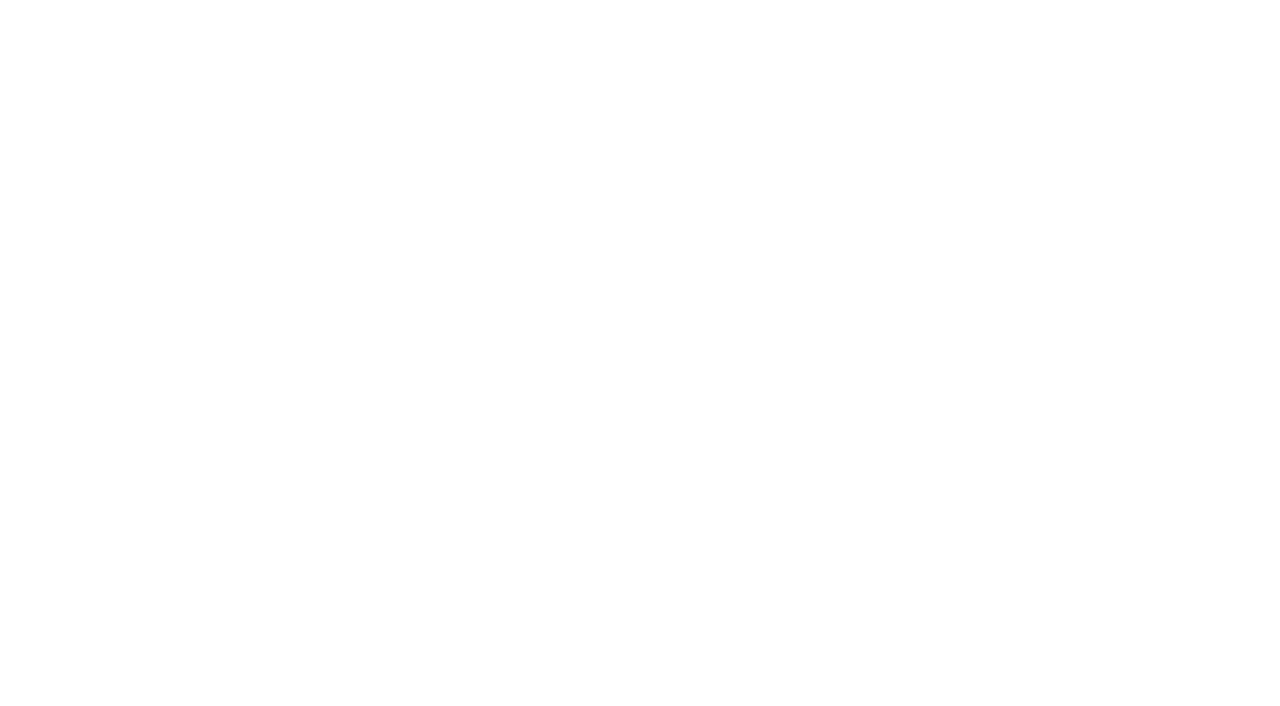
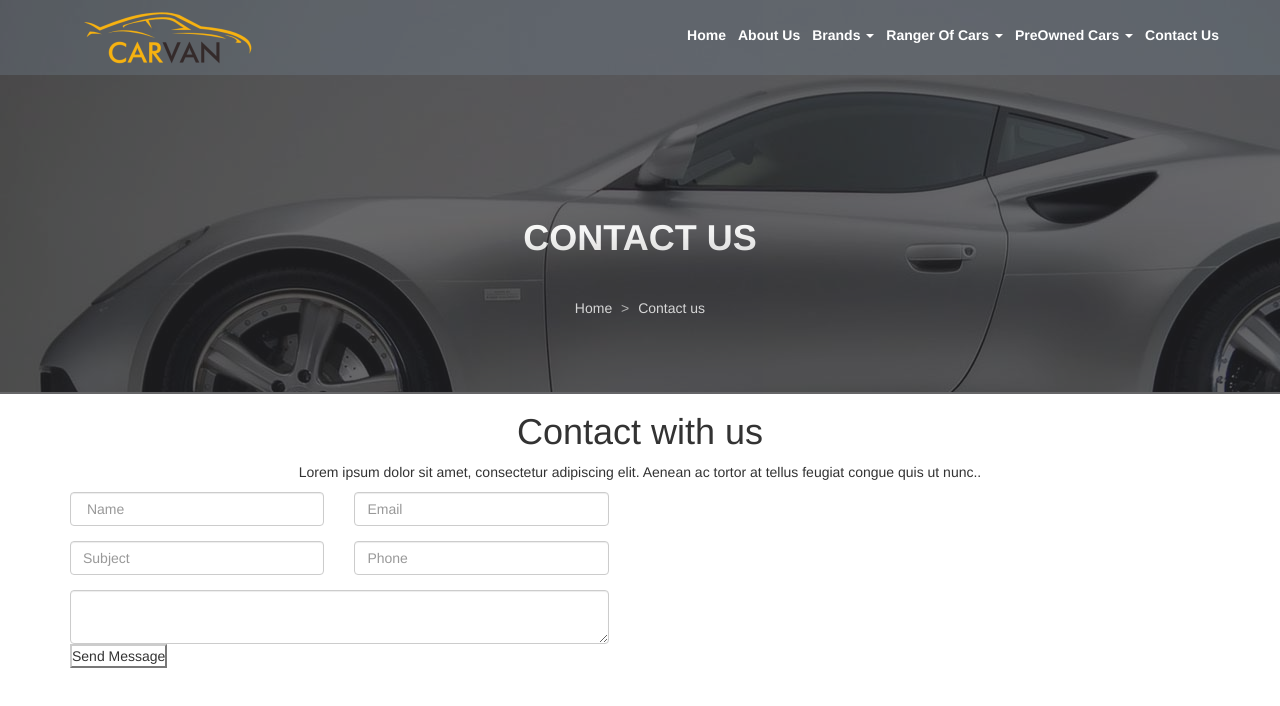
Before and after one commit to khaitc/eproject, a plain HTML site: page Khai/about.html in a window 1280 px wide. Drawn offline with Linux system fonts and the light colour scheme.

Commit message:
chinh sua

```diff
--- a/Khai/about.html
+++ b/Khai/about.html
@@ -0,0 +1,118 @@
+<!DOCTYPE html>
+<html lang="en">
+<head>
+	<meta charset="UTF-8">
+	<title>Document</title>
+	<meta charset="utf-8">
+	<meta name="viewport" content="width=device-width, initial-scale=1">
+	<script type="text/javascript" src="vendor/bootstrap.js"></script>
+	<script type="text/javascript" src="js/about.js"></script>
+	<link rel="stylesheet" href="vendor/bootstrap.css">
+ 	<link rel="stylesheet" href="css/about.css">
+</head>
+<body>
+	<nav class="navbar navbar-default navbar-fixed-top" role="navigation">
+        <div class="container">
+            <!-- Brand and toggle get grouped for better mobile display -->
+            <div class="navbar-header">
+                <button type="button" class="navbar-toggle" data-toggle="collapse" data-target=".navbar-ex1-collapse">
+                    <span class="sr-only">Toggle navigation</span>
+                    <span class="icon-bar"></span>
+                    <span class="icon-bar"></span>
+                    <span class="icon-bar"></span>
+                </button>
+                <a class="navbar-brand" href="1.html"><img  src="images/logo2.png" alt="logo" class="img-reponsive"></a>
+            </div>
+            <!-- Collect the nav links, forms, and other content for toggling -->
+            <div class="collapse navbar-collapse navbar-ex1-collapse">
+
+
+                <ul class="nav navbar-nav navbar-right">
+                        <li><a class="active" href="">Home</a></li>
+                        <li><a href="">About Us</a></li>
+                        <li>
+                            <a href="">Brands
+                                <span class="caret"></span>
+                            </a>
+                        </li>
+                        <li>
+                            <a href="">Ranger Of Cars
+                                <span class="caret"></span>
+                            </a>
+                        </li>
+                        <li>
+                            <a href="">PreOwned Cars
+                                <span class="caret"></span>
+                            </a>
+                        </li>
+                        <li><a href="">Contact Us</a></li>
+                    </ul>
+                </div><!-- /.navbar-collapse -->
+            </div>
+    </nav> <!-- end menu -->
+	<div class="sub-banner">
+		<div class="over-lay">
+			<div class="banner-content text-center ">
+				<h1 class="banner">Contact us</h1>
+				<ol class="breadcrumb">
+					<li>
+						<a href="#">Home</a>
+					</li>
+					<li>
+						<a href="#">Contact us</a>
+					</li>
+				</ol>
+			</div>
+		</div>
+	</div> <!-- end sub-banner -->
+	<div class=" main-content">
+		<div class="container">
+			<div class="text-center">
+				<h1>Contact with us</h1>
+				<p>Lorem ipsum dolor sit amet, consectetur adipiscing elit. Aenean ac tortor at tellus feugiat congue quis ut nunc..
+				</p>
+			</div>
+			<div class="row">
+            	<div class="col-lg-7 col-md-7 col-sm-6 col-xs-12">
+                    <div class="row">
+                        <form action="mailto:khaitc.michn@gmail.com" method="POST" role="form">
+	                        <div class="col-xs-5 col-sm-5 col-md-5 col-lg-5">
+	                        	<div class="form-group">
+	                        		<input type="text" class="form-control" id="" placeholder=" Name">
+	                        	</div>
+	                       	</div>
+							<div class="col-xs-5 col-sm-5 col-md-5 col-lg-5">
+								<div class="form-group">
+	                        		<input type="text" class="form-control" id="" placeholder="Email">
+	                        	</div>
+							</div>
+							<div class="col-xs-5 col-sm-5 col-md-5 col-lg-5">
+	                        	<div class="form-group">
+	                        		<input type="text" class="form-control" id="" placeholder="Subject">
+	                        	</div>
+	                       	</div>
+							<div class="col-xs-5 col-sm-5 col-md-5 col-lg-5">
+								<div class="form-group">
+	                        		<input type="text" class="form-control" id="" placeholder="Phone">
+	                        	</div>
+							</div>
+							<div class="col-xs-10 col-sm-10 col-md-10 col-lg-10">
+								<textarea name="textarea" id="textarea" class="form-control"></textarea>
+							</div>
+							<div class="col-xs-3 col-sm-3 col-md-3 col-lg-3">
+								<button class="btn-default send">Send Message</button>
+							</div>
+
+						 </form>
+                    </div>
+                </div><!-- end form message -->
+            	<!-- Address -->
+	         	<div class="col-xs-5 col-sm-5 col-md-6 col-lg-12">
+
+	         	</div>
+	         	<!-- end Address -->
+	         </div>
+		</div>
+	</div>
+</body>
+</html>
--- a/Khai/css/about.css
+++ b/Khai/css/about.css
@@ -21,3 +21,29 @@
   font-weight: 600;
 
 }
+.sub-banner{
+  background-image: url(../images/sub-banner.jpg);
+  height:392px;
+}
+.over-lay{
+    background-color: rgb(37, 37, 41);
+    opacity: 0.70;
+    padding: 48px 0;
+}
+.banner{
+  padding-top: 150px;
+  color:white;
+  text-transform: uppercase;
+  font-weight: 600;
+}
+.breadcrumb{
+  background: none;
+  padding-top: 30px;
+}
+.breadcrumb a{
+  color:white;
+
+}
+.breadcrumb > li + li::before{
+  content: "\003e";
+}
```
